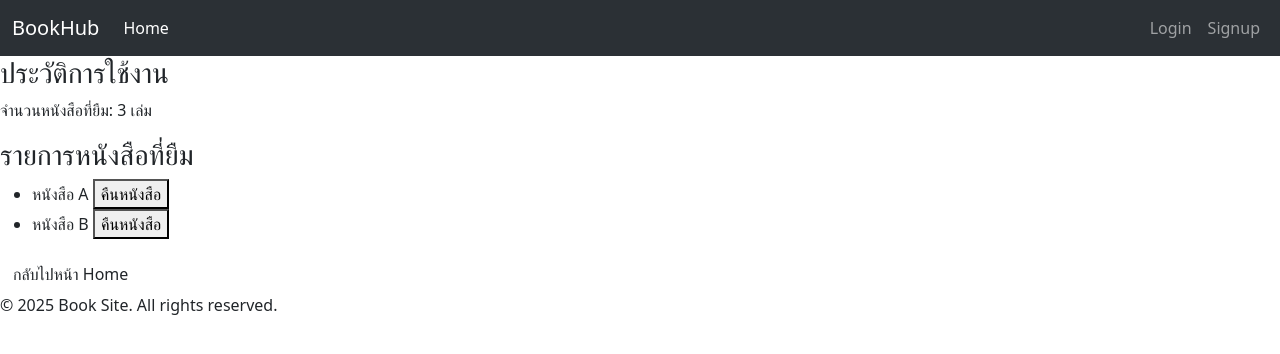
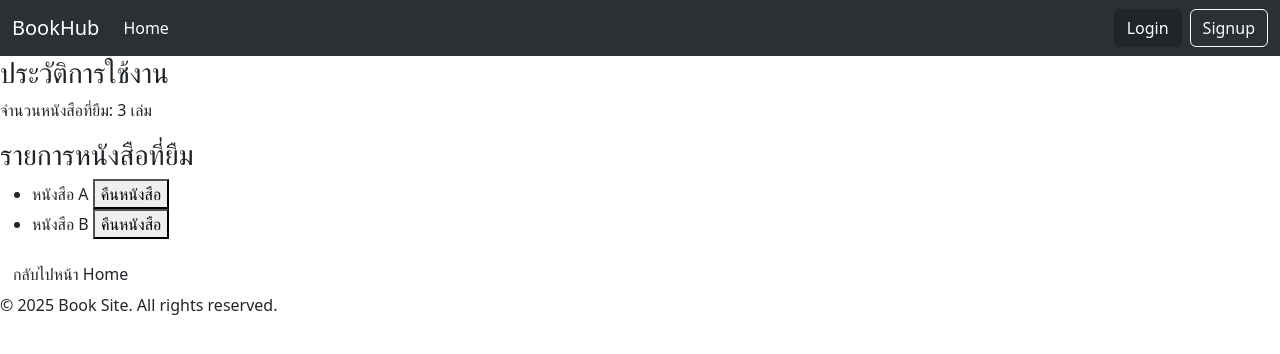
Before and after one commit to likelessly/SE-BookHub, a Django app: page /account/reader/ in a window 1280 px wide. Shown: the top 354 px of the page. Run offline with Django 5.2, Linux system fonts and the light colour scheme.

Commit message:
change signup and login button
change color

```diff
--- a/pages/templates/pages/base.html
+++ b/pages/templates/pages/base.html
@@ -29,10 +29,10 @@
                     <!-- Move Login & Signup to the Right -->
                     <ul class="navbar-nav ms-auto">
                         <li class="nav-item">
-                            <a class="nav-link" href="{% url 'login' %}">Login</a>
+                            <a class="btn btn-dark text-white me-2" href="{% url 'login' %}">Login</a>
                         </li>
                         <li class="nav-item">
-                            <a class="nav-link" href="{% url 'signup' %}">Signup</a>
+                            <a class="btn btn-outline-light" href="{% url 'signup' %}">Signup</a>
                         </li>
                     </ul>
                 </div>
```
